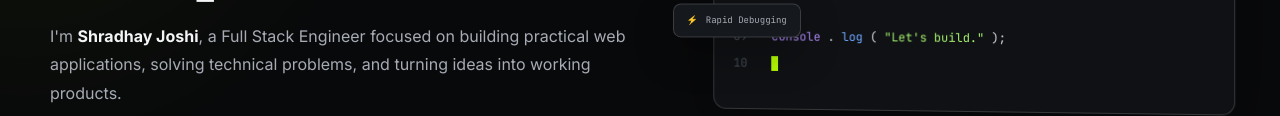
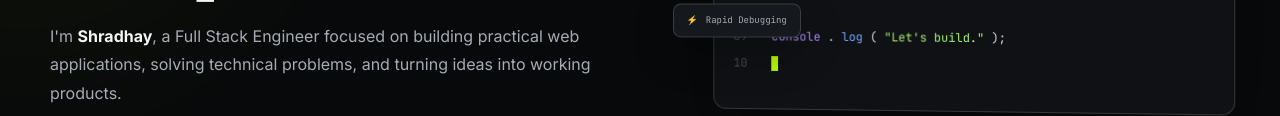
Before and after one commit to shradhayjoshi1921-dotcom/portfolio, a plain HTML site: page index.html in a window 1280 px wide. Shown: the part 516-632 px from the top of the page. Drawn offline with Linux system fonts and the light colour scheme.

Commit message:
Fix name formatting in hero description

```diff
--- a/index.html
+++ b/index.html
@@ -77,7 +77,7 @@
             </h1>
 
             <p class="hero-description">
-                I'm <strong>Shradhay Joshi</strong>, a Full Stack Engineer
+                I'm <strong>Shradhay</strong>, a Full Stack Engineer
                 focused on building practical web applications, solving
                 technical problems, and turning ideas into working products.
             </p>
```
